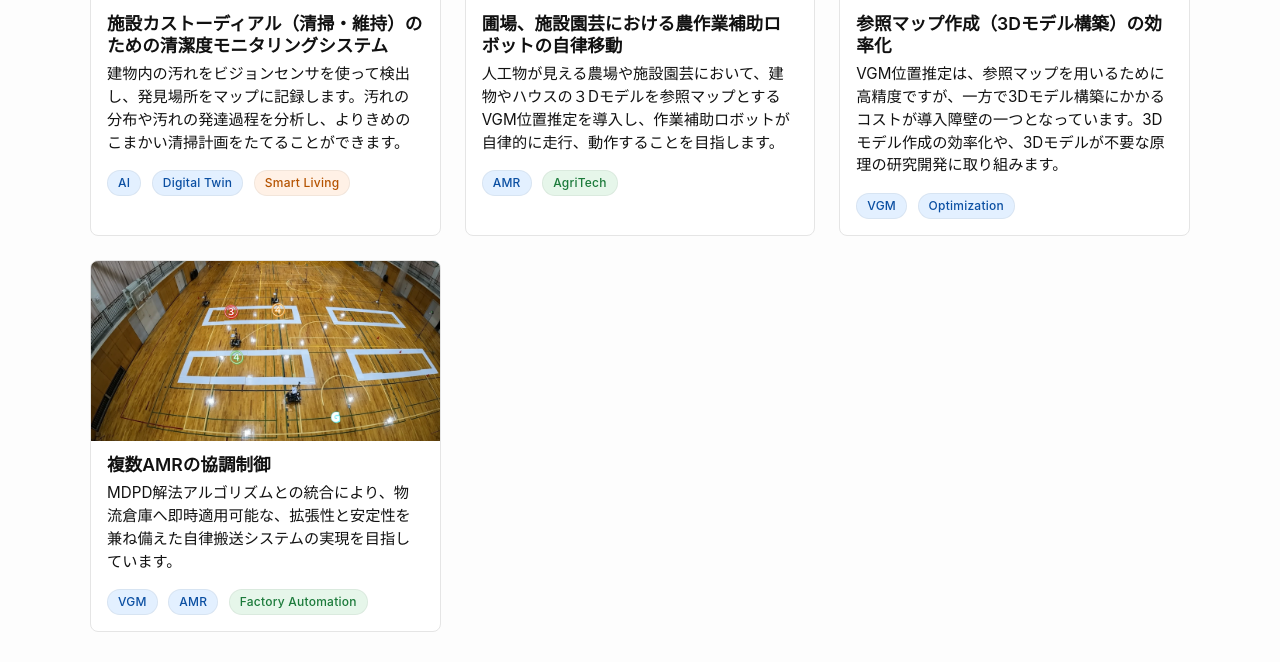
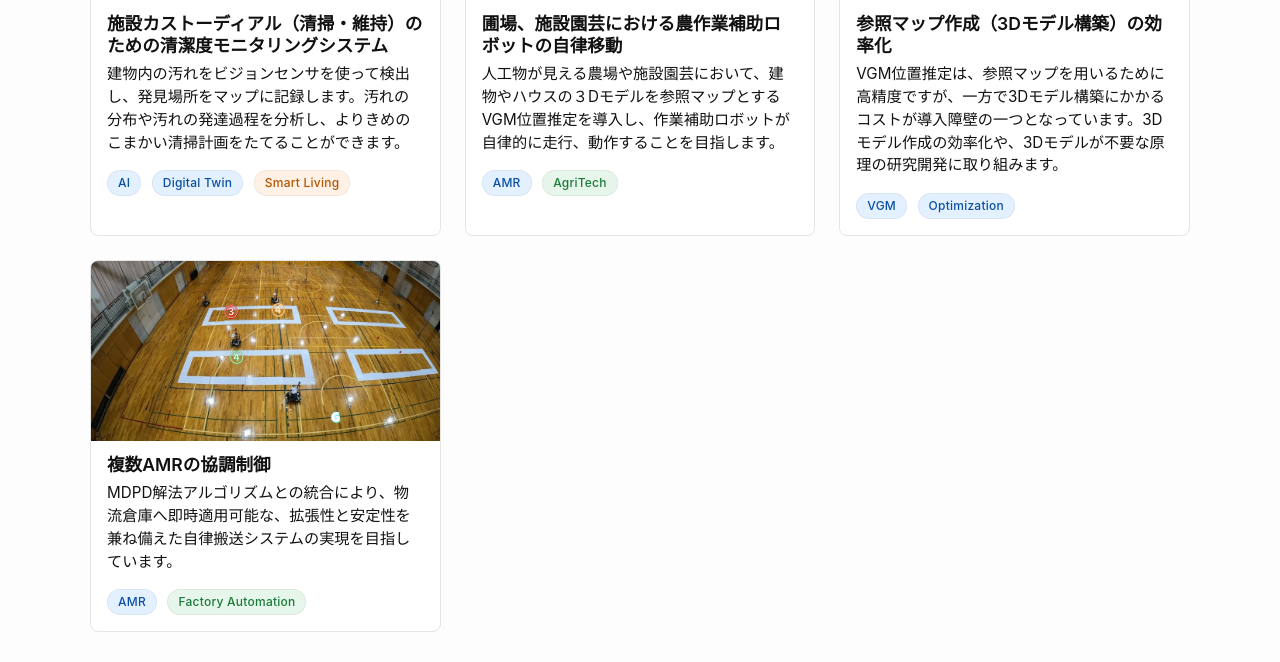
Before and after one commit to tlab-tut/tlab-site, a Jekyll site: the page built from research.md, in a window 1280 px wide. Shown: the part 751-1413 px from the top of the page. Built offline with Jekyll 4.4.1, drawn with Linux system fonts in a browser that asks for light colours.

Commit message:
微修正

```diff
--- a/research.md
+++ b/research.md
@@ -88,7 +88,6 @@ permalink: /research/
       MDPD解法アルゴリズムとの統合により、物流倉庫へ即時適用可能な、拡張性と安定性を兼ね備えた自律搬送システムの実現を目指しています。
     </p>
     <div class="tags">
-      <span class="tag tech">VGM</span>
       <span class="tag tech">AMR</span>
       <span class="tag industry">Factory Automation</span>
     </div>
```
